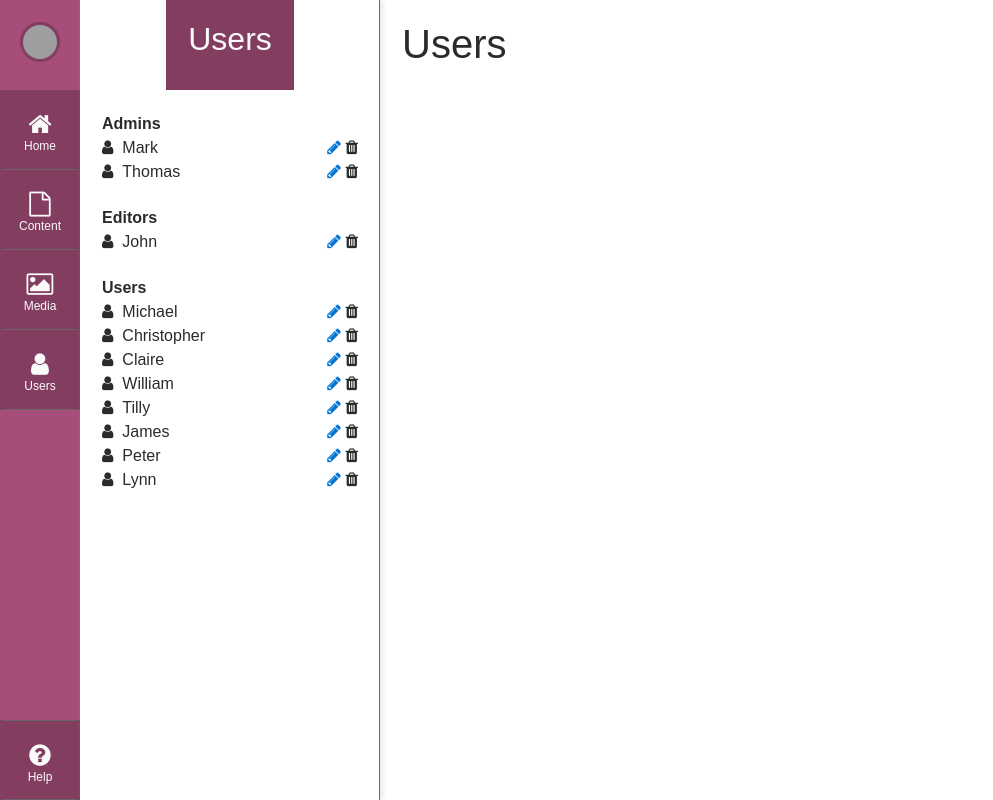
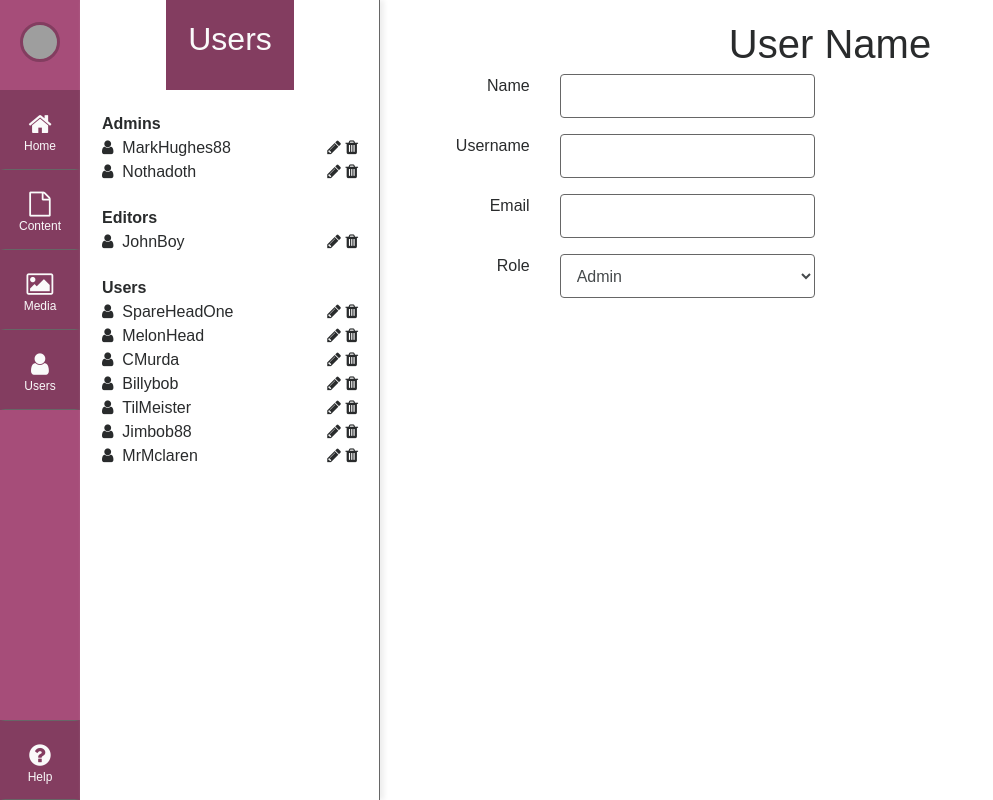
Before and after one commit to MarkHughes88/01, a React app: page /users in a window 1280 px wide. Both pictures are taken after a click on the link "Users". Shown: the whole page, without its empty margins (0-993 px from the left). Built offline with nearby package versions, Linux system fonts and the light colour scheme; grey boxes are pictures that could not be loaded.

Commit message:
selected user state added

```diff
--- a/src/App.js
+++ b/src/App.js
@@ -19,12 +19,21 @@ class App extends React.Component {
       },
       activeUser: {
         id: '0001',
-        userName: 'Mark',
+        name: 'Mark',
+        userName: 'MarkHughes88',
         role: 'Admin',
         email: 'mark@myemail.com'
       },
+      SelectedUser: {
+        id: undefined,
+        name: undefined,
+        userName: undefined,
+        role: undefined,
+        email: undefined
+      },
       users: UserData.Users
 		}
+    this.selectUser = this.selectUser.bind(this);
 	}
 
 
@@ -41,6 +50,15 @@ class App extends React.Component {
     })
   }
 
+  selectUser(id) {
+    this.setState({
+      SelectedUser: {
+        id: id
+      }
+    })
+    console.log(this.state.SelectedUser.id)
+  }
+
   render() {
     return (
       <div className="App">
@@ -50,6 +68,7 @@ class App extends React.Component {
           sliderState={ (sliderActive, sliderContent) => this.setSliderState(sliderActive, sliderContent) }
           userBoxState={ () => this.setUserBoxState() }
           users={ this.state.users }
+          selectUser={ (id) => this.selectUser(id) }
         />
         <Pages
           sliderActive={ this.state.sliderActive }
--- a/src/components/menu/menu.js
+++ b/src/components/menu/menu.js
@@ -44,6 +44,7 @@ class Menu extends React.Component {
 					<Slider
 						content={ this.props.sliderContent }
 						users={ this.props.users }
+						selectUser={ this.props.selectUser }
 					/>
 				</div>
 			</div>
--- a/src/components/menu/slider/slider.js
+++ b/src/components/menu/slider/slider.js
@@ -13,7 +13,10 @@ class Slider extends React.Component {
 			case 'Media':
 				return <Media />;
 			case 'Users':
-				return <Users users={ this.props.users } />;
+				return <Users
+					users={ this.props.users }
+					selectUser={ this.props.selectUser }
+				/>;
 			default:
 				return null;
 		}
--- a/src/components/menu/slider/users/users.js
+++ b/src/components/menu/slider/users/users.js
@@ -22,16 +22,17 @@ class Users extends React.Component {
 											<span className='fa fa-user'></span> &nbsp;
 											<span className='user-list__item__name'>{ user.username }</span>
 											<span className='user-list__item__buttons'>
-												<a href='/users'>
-													<span className='fa fa-pencil'></span>
-											 	</a>
-												&nbsp;
-												<span className='fa fa-trash'></span>
+											<span
+												className='fa fa-pencil'
+												onClick={ (id) => this.props.selectUser(user.id) }
+											></span>
+											&nbsp;
+											<span className='fa fa-trash'></span>
 											</span>
 										</li>
 									}
 									return false;
-								})}
+								}, this)}
 
 								<li className='user-list__title'>Editors</li>
 								{this.props.users.map(function(user, id, username, role) {
@@ -40,16 +41,17 @@ class Users extends React.Component {
 											<span className='fa fa-user'></span> &nbsp;
 											<span className='user-list__item__name'>{ user.username }</span>
 											<span className='user-list__item__buttons'>
-												<a href='/users'>
-													<span className='fa fa-pencil'></span>
-											 	</a>
+												<span
+													className='fa fa-pencil'
+													onClick={ (id) => this.props.selectUser(user.id) }
+												></span>
 												&nbsp;
 												<span className='fa fa-trash'></span>
 											</span>
 										</li>
 									}
 									return false;
-								})}
+								}, this)}
 
 								<li className='user-list__title'>Users</li>
 								{this.props.users.map(function(user, id, username, role) {
@@ -58,16 +60,18 @@ class Users extends React.Component {
 											<span className='fa fa-user'></span> &nbsp;
 											<span className='user-list__item__name'>{ user.username }</span>
 											<span className='user-list__item__buttons'>
-												<a href='/users'>
-													<span className='fa fa-pencil'></span>
-											 	</a>
+												<span
+													className='fa fa-pencil'
+													onClick={ (id) => this.props.selectUser(user.id) }
+												></span>
 												&nbsp;
 												<span className='fa fa-trash'></span>
 											</span>
 										</li>
 									}
 									return false;
-								})}
+								}, this)}
+
 							</ul>
 						</div>
 					</div>
--- a/src/components/pages/users/users.js
+++ b/src/components/pages/users/users.js
@@ -3,7 +3,68 @@ import React from 'react';
 class Users extends React.Component {
 	render() {
 		return (
-			<h1>Users</h1>
+			<div className='container-fluid'>
+				<div className='row'>
+					<div className='container-fluid'>
+						<h1>User Name</h1>
+					</div>
+				</div>
+				<div className='row'>
+					<div className='col-md-6'>
+						<form>
+
+						  <div className="form-group">
+								<div className='row'>
+									<div className='col-sm-4 text-right'>
+										<label htmlFor="name">Name</label>
+									</div>
+									<div className='col-sm-8'>
+										<input type="text" className="form-control" id="name" />
+									</div>
+								</div>
+						  </div>
+
+							<div className="form-group">
+								<div className='row'>
+									<div className='col-sm-4 text-right'>
+										<label htmlFor="userName">Username</label>
+									</div>
+									<div className='col-sm-8'>
+										<input type="text" className="form-control" id="userName" />
+									</div>
+								</div>
+						  </div>
+
+							<div className="form-group">
+								<div className='row'>
+									<div className='col-sm-4 text-right'>
+										<label htmlFor="email">Email</label>
+									</div>
+									<div className='col-sm-8'>
+										<input type="email" className="form-control" id="email" />
+									</div>
+								</div>
+						  </div>
+
+							<div className="form-group">
+								<div className='row'>
+									<div className='col-sm-4 text-right'>
+										<label htmlFor='role'>Role</label>
+									</div>
+									<div className='col-sm-8'>
+										<select className="form-control" id="role">
+								      <option>Admin</option>
+								      <option>Editor</option>
+								      <option>User</option>
+								    </select>
+									</div>
+								</div>
+						  </div>
+
+						</form>
+					</div>
+				</div>
+			</div>
 		)
 	}
  }
--- a/src/data/users.json
+++ b/src/data/users.json
@@ -2,69 +2,73 @@
 	"Users": [
 		{
 			"id":						"0001",
-			"username": 		"Mark",
+			"name":					"Mark",
+			"username": 		"MarkHughes88",
 			"role": 				"Admin",
 			"email":				"mark@myemail.com"
 		},
 		{
 			"id":						"0002",
-			"username": 		"John",
+			"name":					"John",
+			"username": 		"JohnBoy",
 			"role": 				"Editor",
 			"email":				"john@myemail.com"
 		},
 		{
 			"id":						"0003",
-			"username": 		"Thomas",
+			"name":					"Thomas",
+			"username": 		"Nothadoth",
 			"role": 				"Admin",
 			"email":				"thomas@myemail.com"
 		},
 		{
 			"id":						"0004",
-			"username": 		"Michael",
+			"name":					"Michael",
+			"username": 		"SpareHeadOne",
 			"role": 				"User",
 			"email":				"michael@myemail.com"
 		},
 		{
 			"id":						"0005",
-			"username": 		"Christopher",
+			"name":					"Christopher",
+			"username": 		"MelonHead",
 			"role": 				"User",
 			"email":				"christopher@myemail.com"
 		},
 		{
 			"id":						"0006",
-			"username": 		"Claire",
+			"name":					"Claire",
+			"username": 		"CMurda",
 			"role": 				"User",
 			"email":				"claire@myemail.com"
 		},
 		{
 			"id":						"0007",
-			"username": 		"William",
+			"name":					"William",
+			"username": 		"Billybob",
 			"role": 				"User",
 			"email":				"william@myemail.com"
 		},
 		{
 			"id":						"0008",
-			"username": 		"Tilly",
+			"name":					"Tilly-mai",
+			"username": 		"TilMeister",
 			"role": 				"User",
 			"email":				"tilly@myemail.com"
 		},
 		{
 			"id":						"0009",
-			"username": 		"James",
+			"name":					"James",
+			"username": 		"Jimbob88",
 			"role": 				"User",
 			"email":				"james@myemail.com"
 		},
 		{
 			"id":						"0010",
-			"username": 		"Peter",
+			"name":					"Peter",
+			"username": 		"MrMclaren",
 			"role": 				"User",
 			"email":				"peter@myemail.com"
-		},
-		{
-			"id":						"0011",
-			"username": 		"Lynn",
-			"role": 				"User",
-			"email":				"lynn@myemail.com"
 		}
 	]
 }
--- a/src/style/scss/main.scss
+++ b/src/style/scss/main.scss
@@ -27,3 +27,16 @@
 		@include transition(all, ease, .2s);
 	}
 }
+
+.form-control {
+	height: 44px !important;
+	border: 1px solid $border-color;
+}
+
+.button-dropdown {
+	background-color: white;
+	color: $font-black;
+	border: 1px solid $border-color;
+	padding: 0px 22px;
+	line-height: 44px;
+}
```
